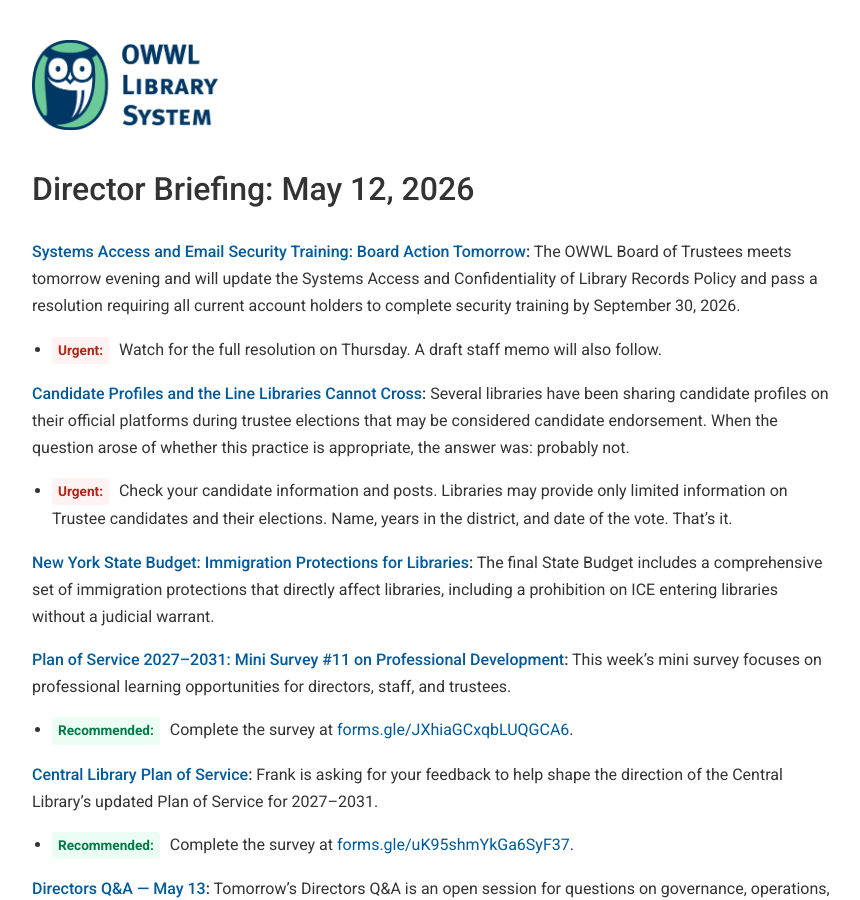
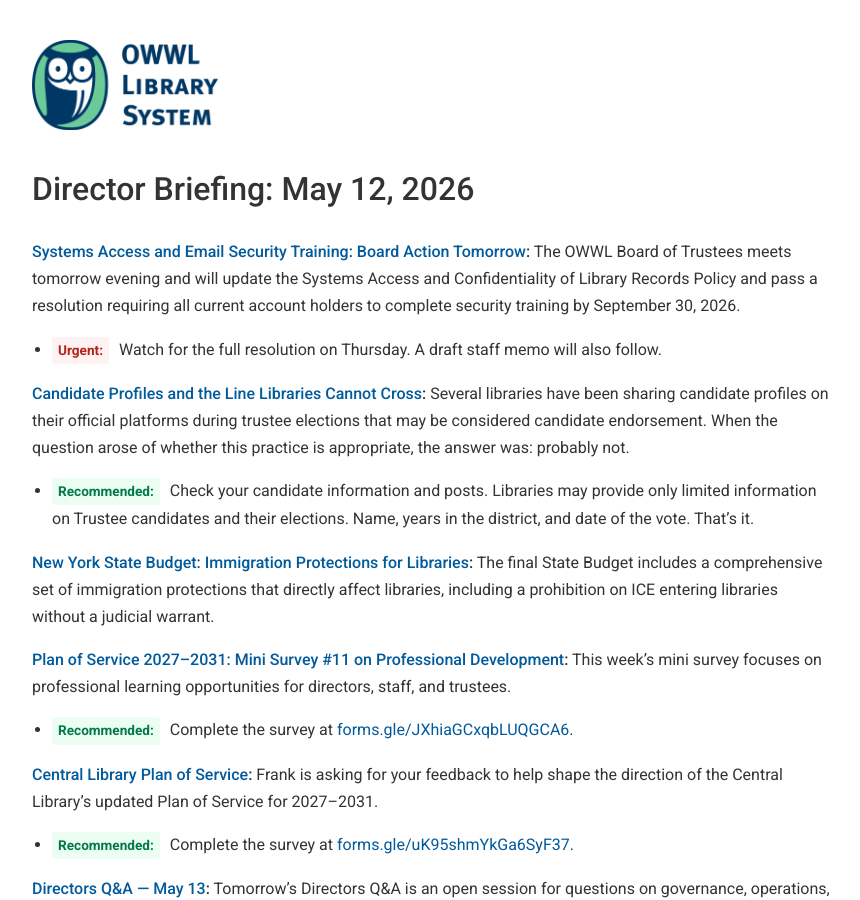
Before and after one commit to OWWL-Library-System/briefing, a Jekyll site: the page built from director/2026-05-12.md, in a window 1280 px wide and 900 px high. Shown: the whole window, without its empty margins (208-1068 px from the left). Built offline with Jekyll 4.4.1, drawn with Linux system fonts in a browser that asks for light colours.

Commit message:
Update 2026-05-12.md

```diff
--- a/director/2026-05-12.md
+++ b/director/2026-05-12.md
@@ -11,7 +11,7 @@ title: Director Briefing - May 12, 2026
 - <span class="action action-urgent">Urgent:</span> Watch for the full resolution on Thursday. A draft staff memo will also follow.
 
 **[Candidate Profiles and the Line Libraries Cannot Cross](#candidate-profiles-and-the-line-libraries-cannot-cross):** Several libraries have been sharing candidate profiles on their official platforms during trustee elections that may be considered candidate endorsement. When the question arose of whether this practice is appropriate, the answer was: probably not.
-- <span class="action action-urgent">Urgent:</span> Check your candidate information and posts. Libraries may provide only limited information on Trustee candidates and their elections. Name, years in the district, and date of the vote. That's it.
+- <span class="action action-recommended">Recommended:</span> Check your candidate information and posts. Libraries may provide only limited information on Trustee candidates and their elections. Name, years in the district, and date of the vote. That's it.
 
 **[New York State Budget: Immigration Protections for Libraries](#new-york-state-budget-immigration-protections-for-libraries):** The final State Budget includes a comprehensive set of immigration protections that directly affect libraries, including a prohibition on ICE entering libraries without a judicial warrant.
 
```
